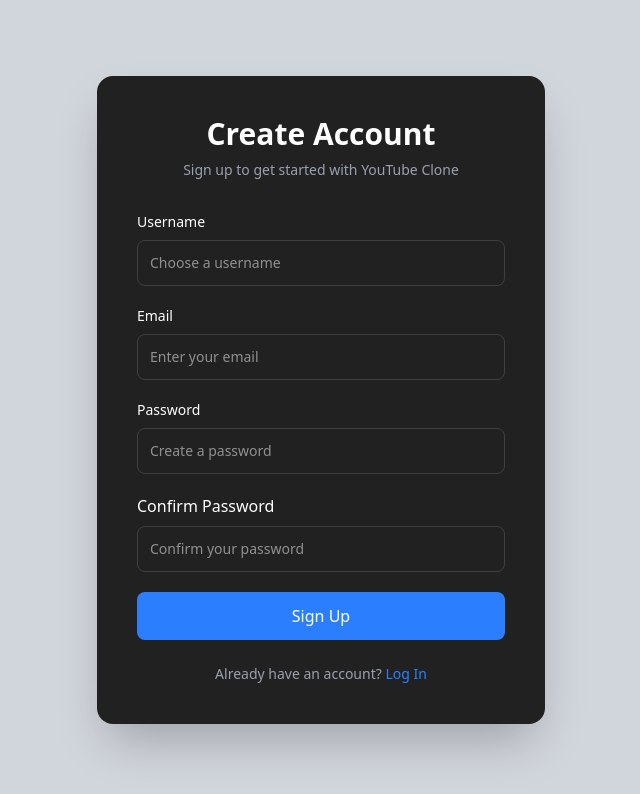
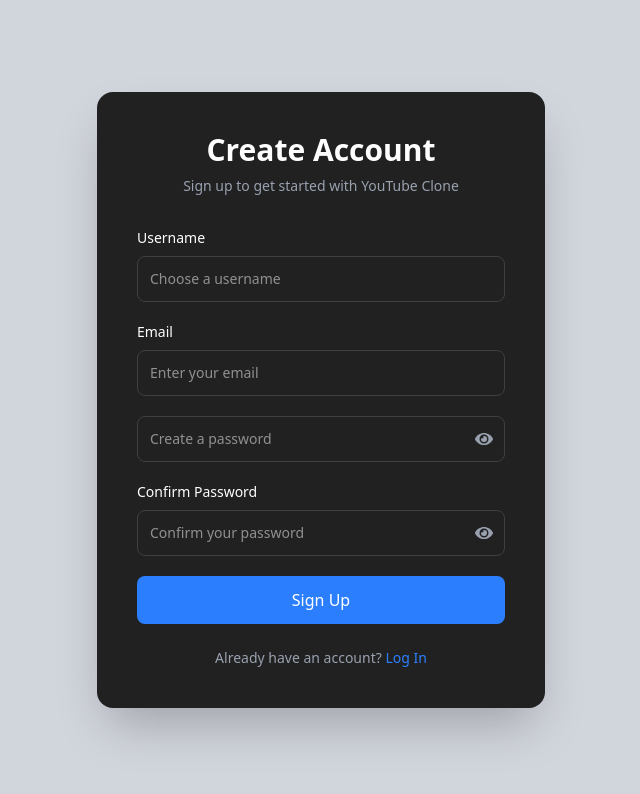
Before and after one commit to susangeeta/youtube-frontend, a React (Vite) app: page /register in a window 1280 px wide. Shown: the top 794 px of the page, without its empty margins (319-959 px from the left). Built offline with nearby package versions, Linux system fonts and the light colour scheme.

Commit message:
register issue solved

```diff
--- a/src/pages/Register.jsx
+++ b/src/pages/Register.jsx
@@ -1,5 +1,6 @@
 import axios from "axios";
 import { useState } from "react";
+import { FaEye, FaEyeSlash } from "react-icons/fa";
 import { Link, useNavigate } from "react-router-dom";
 
 const Register = () => {
@@ -11,6 +12,8 @@ const Register = () => {
   });
   const [error, setError] = useState("");
   const [success, setSuccess] = useState("");
+  const [showPassword, setShowPassword] = useState(false);
+  const [showConfirmPassword, setShowConfirmPassword] = useState(false);
   const navigate = useNavigate();
 
   const handleChange = (e) => {
@@ -137,47 +140,58 @@ const Register = () => {
             />
           </div>
 
-          <div className="flex flex-col gap-2">
-            <label
-              htmlFor="password"
-              className="text-sm text-white font-medium"
-            >
-              Password
-            </label>
+          <div className="relative">
             <input
-              type="password"
+              type={showPassword ? "text" : "password"}
               id="password"
               name="password"
               value={formData.password}
               onChange={handleChange}
               placeholder="Create a password"
-              className="px-3 py-3 bg-dark-primary border border-[#3f3f3f] rounded-lg text-white text-sm outline-none focus:border-blue-500 transition-colors"
+              className="px-3 py-3 w-full bg-dark-primary border border-[#3f3f3f] rounded-lg text-white text-sm outline-none focus:border-blue-500 transition-colors"
               required
             />
+
+            <span
+              onClick={() => setShowPassword(!showPassword)}
+              className="absolute right-3 top-1/2 -translate-y-1/2 text-gray-400 cursor-pointer text-lg"
+            >
+              {showPassword ? <FaEyeSlash /> : <FaEye />}
+            </span>
           </div>
 
           <div className="flex flex-col gap-2">
             <label
               htmlFor="confirmPassword"
-              className="text- text-white font-medium"
+              className="text-sm text-white font-medium"
             >
               Confirm Password
             </label>
+
+            <div className="relative">
               <input
-              type="password"
+                type={showConfirmPassword ? "text" : "password"}
                 id="confirmPassword"
                 name="confirmPassword"
                 value={formData.confirmPassword}
                 onChange={handleChange}
                 placeholder="Confirm your password"
-              className="px-3 py-3 bg-dark-primary border border-[#3f3f3f] rounded-lg text-white text-sm outline-none focus:border-blue-500 transition-colors"
+                className="px-3 py-3 w-full bg-dark-primary border border-[#3f3f3f] rounded-lg text-white text-sm outline-none focus:border-blue-500 transition-colors"
                 required
               />
+
+              <span
+                onClick={() => setShowConfirmPassword(!showConfirmPassword)}
+                className="absolute right-3 top-1/2 -translate-y-1/2 text-gray-400 cursor-pointer text-lg"
+              >
+                {showConfirmPassword ? <FaEyeSlash /> : <FaEye />}
+              </span>
+            </div>
           </div>
 
           <button
             type="submit"
-            className="py-3 bg-blue-500 hover:bg-blue-600 rounded-lg text-white text-base font-medium transition-colors"
+            className="py-3 cursor-pointer bg-blue-500  hover:bg-blue-600 rounded-lg text-white text-base font-medium transition-colors"
           >
             Sign Up
           </button>
@@ -188,7 +202,7 @@ const Register = () => {
             Already have an account?{" "}
             <Link
               to="/login"
-              className="text-blue-500 no-underline font-medium hover:underline"
+              className="text-blue-500 no-underline cursor-pointer    font-medium hover:underline"
             >
               Log In
             </Link>
```
Lines whose indentation alone changed are shown as unchanged.
